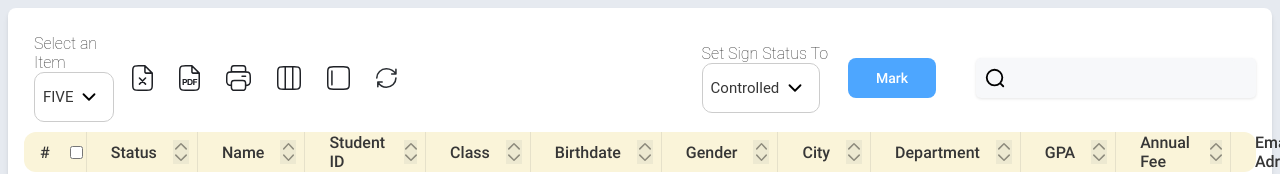
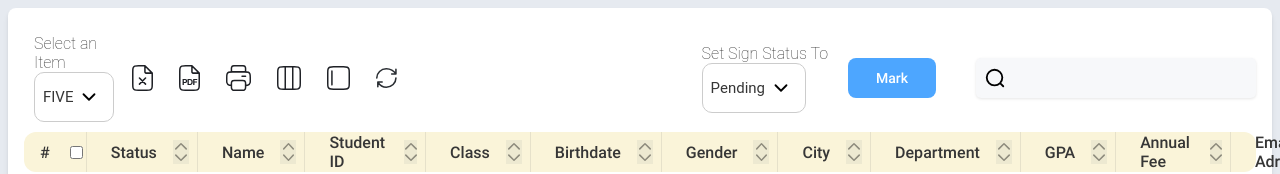
Before and after one commit to Mwiert/miniSpa, a Vue app: page /pinkpanthers in a window 1280 px wide. Shown: the top 174 px of the page. Built offline with nearby package versions, Linux system fonts and the light colour scheme; a web font is replaced by a local one.

Commit message:
Add Marker Logic

```diff
--- a/mentors/flexitable/components/FlexiTableBody.vue
+++ b/mentors/flexitable/components/FlexiTableBody.vue
@@ -18,7 +18,7 @@
                 v-if="HideColumn(key)">
                 <!-- CHECKBOX Render -->
                 <template v-if="col.checkbox">
-                  <input type="checkbox" name="" id="" v-model="col.value" />
+                  <input type="checkbox" name="" id="" v-model="col.value" @change="pushtheArray" />
                 </template>
 
                 <template v-else>
--- a/mentors/flexitable/components/FlexiTableControls.vue
+++ b/mentors/flexitable/components/FlexiTableControls.vue
@@ -66,14 +66,10 @@
         <div class="sign-status-container">
           <UIDropdown
             v-model="this.flexi.options.selectedStatus"
-            :label="'Set Sign Status To'"
-            :items="[
-              { id: 1, name: 'Mark' },
-              { id: 2, name: 'Unmark' },
-              { id: 3, name: 'Controlled' }
-            ]" />
+            :label="flexi.options.UIDropdownStatusProp.label"
+            :items="flexi.options.status" />
         </div>
-        <div class="mark-container">
+        <div class="mark-container" @click="changeStatus()">
           <div class="mark-container-text">Mark</div>
         </div>
       </div>
@@ -139,6 +135,12 @@ export default {
     this.debounce = this.createDebounce()
   },
   methods: {
+    changeStatus() {
+      this.flexi.selectedRows.forEach((element) => {
+        element.row.status.value = this.flexi.options.selectedStatus.name.toLowerCase()
+        element.row.status.class = 'item-' + this.flexi.options.selectedStatus.name.toLowerCase()
+      })
+    },
     createDebounce() {
       let timeout = null
       return (fnc, delayMs) => {
--- a/mentors/flexitable/components/FlexiTableHeader.vue
+++ b/mentors/flexitable/components/FlexiTableHeader.vue
@@ -1,12 +1,23 @@
 <template>
-  <div class="flexi-table-header-c" :class="StickyHeaderClass" :style="[gridTemplateColumns, ColumnGap]" ref="print2">
+  <div
+    class="flexi-table-header-c"
+    :class="StickyHeaderClass"
+    :style="[gridTemplateColumns, ColumnGap]"
+    ref="print2">
     <template v-for="column in flexi.columns" :key="column.name">
       <div class="flexi-table-header-col-wrapper" v-if="HideColumn(column.label)">
-        <div class="flexi-table-header-col" :class="column.class" @click="handlerSortingColumn(column)">
+        <div
+          class="flexi-table-header-col"
+          :class="column.class"
+          @click="handlerSortingColumn(column)">
           <span class="flexi-table-header-col-value"> {{ column.name }} </span>
 
-          <input v-if="column.label === 'id'" type="checkbox" v-model="masterCheckbox"
-            @change="handleMasterCheckboxChange" @click.stop="innerClick" />
+          <input
+            v-if="column.label === 'id'"
+            type="checkbox"
+            v-model="masterCheckbox"
+            @change="handleMasterCheckboxChange"
+            @click.stop="innerClick" />
 
           <template v-if="flexi.options.sortableColumns.includes(column.label)">
             <div class="icon-c">
@@ -79,6 +90,12 @@ export default {
       this.flexi.rows.forEach((row) => {
         row.row.id.value = this.masterCheckbox
       })
+      const selected = this.flexi.rows.filter((row) => {
+        return Object.values(row.row).some((col) => col.checkbox && col.value)
+      })
+      this.pushelements = !this.pushelements
+      this.flexi.selectedRows.length = 0
+      this.flexi.selectedRows.push(...selected)
     }
   }
 }
@@ -89,7 +106,7 @@ export default {
   border-radius: 12px;
 
   &.sticky-header {
-    background-color: #FAF4D9;
+    background-color: #faf4d9;
     position: sticky;
     top: 0;
     height: 40px;
@@ -101,7 +118,6 @@ export default {
     font-weight: 500;
     height: 40px;
     border-right: 1px solid rgba(112, 112, 112, 0.14);
-
 
     // &:last-child {
     //   border-right: none;
@@ -134,10 +150,8 @@ export default {
 
           &:hover {
             background: rgba(36, 55, 89, 0.06);
-
           }
         }
-
       }
     }
   }
--- a/mentors/flexitable/flexi.config.json
+++ b/mentors/flexitable/flexi.config.json
@@ -22,7 +22,12 @@
     "30": "THIRTY",
     "-1": "ALL"
   },
-  "selectedStatus": { "id": 3, "name": "Controlled" },
+  "selectedStatus": { "id": 3, "name": "Pending" },
+  "status": [
+    { "id": 1, "name": "Active" },
+    { "id": 2, "name": "Graduate" },
+    { "id": 3, "name": "Pending" }
+  ],
 
   "UIDropdownOrderProp": {
     "label": "Select an Item",
@@ -31,5 +36,8 @@
     "fontSize": 12,
     "showAll": true
   },
+  "UIDropdownStatusProp": {
+    "label": "Set Sign Status To"
+  },
   "hasDetails": false
 }
```
